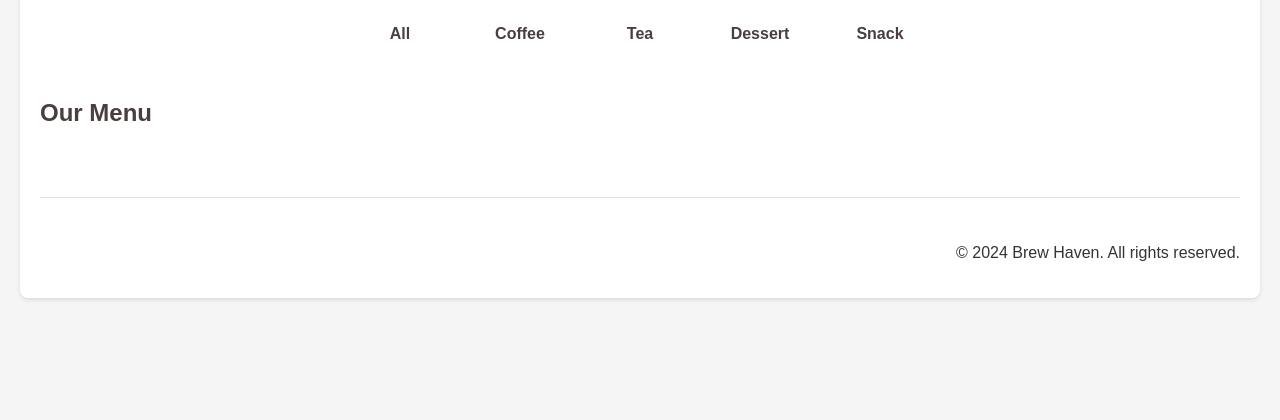
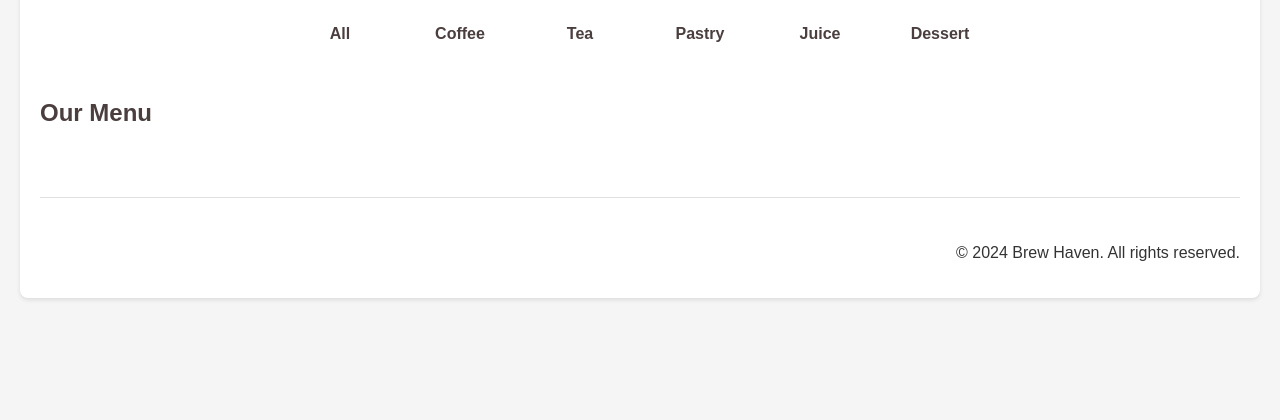
Before and after one commit to the-mirak/coffeeShop, a FastAPI app: page /menu in a window 1280 px wide. Shown: the part 341-761 px from the top of the page. Run offline with FastAPI, Linux system fonts and the light colour scheme; data that the repository does not hold is empty.

Commit message:
Products stype pictures

```diff
--- a/templates/add_product.html
+++ b/templates/add_product.html
@@ -32,8 +32,10 @@
                 <div>
                     <label for="type">Type</label>
                     <select id="type" name="type" required>
-                        <option value="Beverage">Beverage</option>
-                        <option value="Snack">Snack</option>
+                        <option value="Coffee">Coffee</option>
+                        <option value="Tea">Tea</option>
+                        <option value="Juice">Juice</option>
+                        <option value="Pastry">Pastry</option>
                         <option value="Dessert">Dessert</option>
                     </select>
                 </div>
--- a/templates/edit_product.html
+++ b/templates/edit_product.html
@@ -30,8 +30,10 @@
 
                 <label for="type">Type:</label>
                 <select id="type" name="type" required>
-                    <option value="Beverage" {% if product.type == 'Beverage' %}selected{% endif %}>Beverage</option>
-                    <option value="Snack" {% if product.type == 'Snack' %}selected{% endif %}>Snack</option>
+                    <option value="Coffee" {% if product.type == 'Coffee' %}selected{% endif %}>Coffee</option>
+                    <option value="Tea" {% if product.type == 'Tea' %}selected{% endif %}>Tea</option>
+                    <option value="Juice" {% if product.type == 'Juice' %}selected{% endif %}>Juice</option>
+                    <option value="Pastry" {% if product.type == 'Pastry' %}selected{% endif %}>Pastry</option>
                     <option value="Dessert" {% if product.type == 'Dessert' %}selected{% endif %}>Dessert</option>
                 </select>
 
--- a/templates/menu.html
+++ b/templates/menu.html
@@ -26,24 +26,28 @@
             <h2 class="section-title">Filter by Type</h2>
             <div class="filter-section">
                 <div class="filter-item" onclick="filterProducts('All')">
-                    <img src="images/all.png" alt="All" class="filter-image">
+                    <img src="static/images/all.png" alt="All" class="filter-image">
                     <p class="filter-name">All</p>
                 </div>
                 <div class="filter-item" onclick="filterProducts('Coffee')">
-                    <img src="images/coffee.png" alt="Coffee" class="filter-image">
+                    <img src="static/images/coffee_icon.png" alt="Coffee" class="filter-image">
                     <p class="filter-name">Coffee</p>
                 </div>
                 <div class="filter-item" onclick="filterProducts('Tea')">
-                    <img src="images/tea.png" alt="Tea" class="filter-image">
+                    <img src="static/images/tea_icon.png" alt="Tea" class="filter-image">
                     <p class="filter-name">Tea</p>
                 </div>
+                <div class="filter-item" onclick="filterProducts('Pastry')">
+                    <img src="static/images/pastry_icon.png" alt="Pastry" class="filter-image">
+                    <p class="filter-name">Pastry</p>
+                </div>
+                <div class="filter-item" onclick="filterProducts('Juice')">
+                    <img src="static/images/juice_icon.png" alt="Juice" class="filter-image">
+                    <p class="filter-name">Juice</p>
+                </div>
                 <div class="filter-item" onclick="filterProducts('Dessert')">
-                    <img src="images/dessert.png" alt="Dessert" class="filter-image">
+                    <img src="static/images/dessert_icon.png" alt="Dessert" class="filter-image">
                     <p class="filter-name">Dessert</p>
-                </div>
-                <div class="filter-item" onclick="filterProducts('Snack')">
-                    <img src="images/snack.png" alt="Snack" class="filter-image">
-                    <p class="filter-name">Snack</p>
                 </div>
             </div>
         </section>
```
Also changed, not shown: static/images/all.png (added), static/images/dessert_icon.png (added), static/images/juices__icon.png (added), static/images/pastry_icon.png (added), 2 other files.
